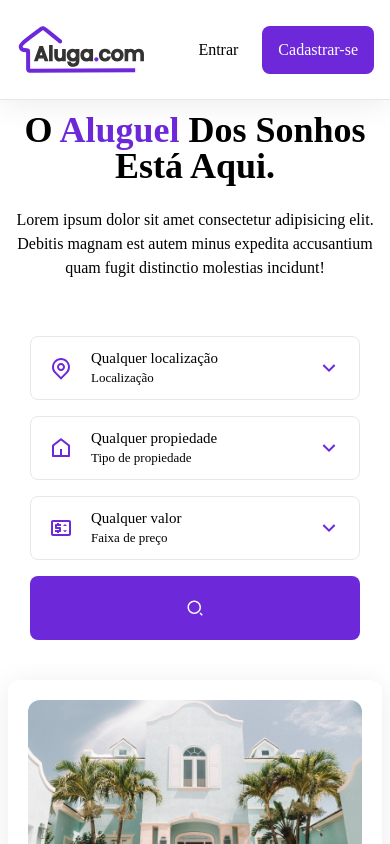
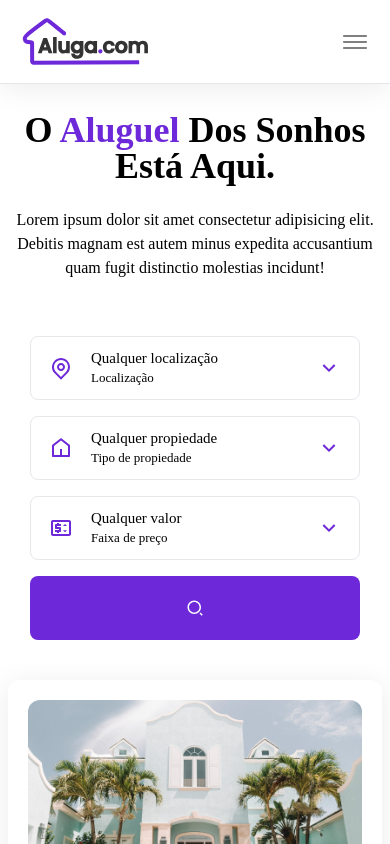
Before and after one commit to Peixoto07/Aluguel-de-Casas, a React (Vite) app: page / in a window 390 px wide. Shown: the top 844 px of the page. Built offline with nearby package versions, Linux system fonts and the light colour scheme.

Commit message:
cria menu responsivo

```diff
--- a/src/components/Header.jsx
+++ b/src/components/Header.jsx
@@ -2,9 +2,12 @@ import { Link } from "react-router-dom";
 import Logo from '../assets/img/logo.svg';
 import useHouse from "../hook/useHouse";
 import LoginPopup from "./Login";
+import { useState } from "react";
+import { IoIosMenu, IoMdClose } from "react-icons/io";
 
 const Header = () => {
   const {handleLoginButtonClick, setIsSignUp} = useHouse();
+  const [showMenu, setShowMenu] = useState(false);
 
   const handleSignInClick = () => {
     setIsSignUp(false);
@@ -17,15 +20,25 @@ const Header = () => {
 
 
 
+
+
   return (
 
-    <header className="py-6 mb-12 border-b fixed shadow-1 top-0 left-0 right-0 bg-white z-10">
-  <div className="container mx-auto flex justify-between items-center">
+    <header className="py-4 transition mb-12 border-b fixed shadow-1 top-0 left-0 right-0 bg-white z-10">
+  <div className=" gap-8 container mx-auto grid sm:flex justify-center sm:justify-between items-center">
+    <div className="flex justify-between w-[90vw]" >
     <Link to={"/"}>
       <img src={Logo} alt="" />
     </Link>
-    <div className="flex items-center gap-6">
-      <Link onClick={handleSignInClick} className="hover:text-violet-900 transition">Entrar</Link>
+    <button onClick={() => setShowMenu(!showMenu)} className=" sm:hidden" >
+    {
+      showMenu ? <IoMdClose size='2rem' color="gray"/> :<IoIosMenu size='2rem' color="gray"/>
+    }
+
+    </button>
+    </div>
+    <div className={`${showMenu ? "" : "hidden"} transition-all sm:flex w-[90vw] sm:w-auto sm:mx-0  mx-auto text-center grid items-center gap-2`}>
+      <Link onClick={handleSignInClick} className="hover:text-violet-900 px-4 py-3 rounded-lg border transition">Entrar</Link>
       <Link onClick={handleSignUpClick} className="bg-violet-700 hover:bg-violet-800 text-nowrap text-white px-4 py-3 rounded-lg transition">
         Cadastrar-se
       </Link>
```
